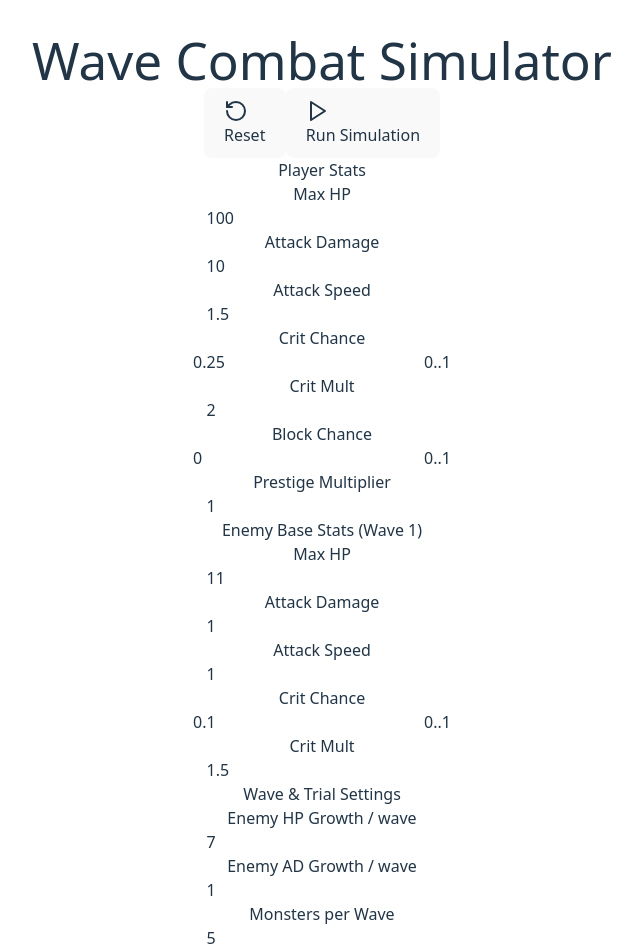
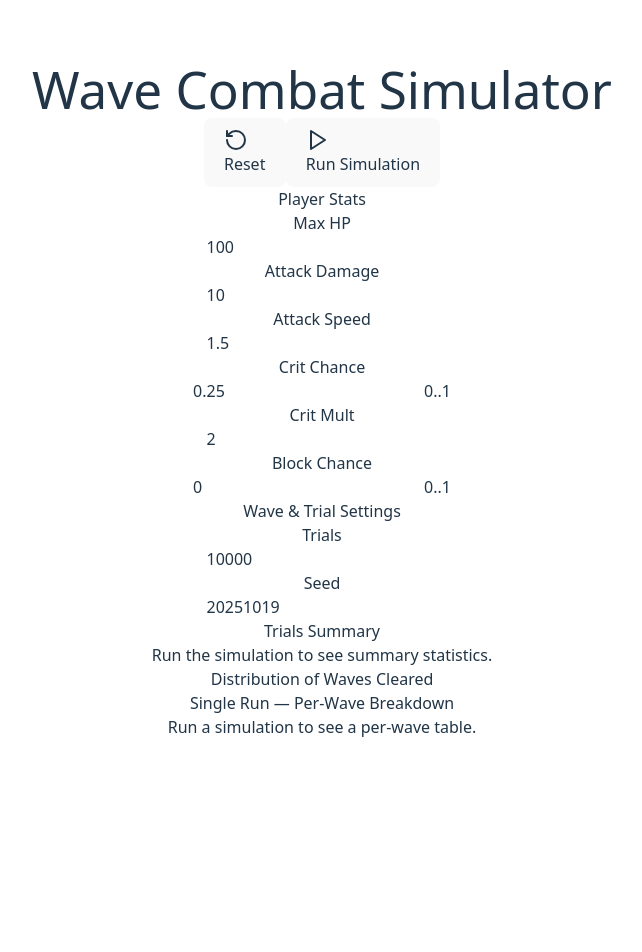
Before and after one commit to RParkerM/Obelisk-Miner-Event-Sim, a React (Vite) app: page / in a window 1280 px wide. Shown: the top 952 px of the page, without its empty margins (318-960 px from the left). After the commit the page ends 800 px from the top, so only its background shows below. Built offline with nearby package versions, Linux system fonts and the light colour scheme.

Commit message:
Updated defaults, hid unchangeable settings

```diff
--- a/src/components/ControlsPanel.tsx
+++ b/src/components/ControlsPanel.tsx
@@ -41,13 +41,13 @@ export function ControlsPanel({ player, setPlayer, enemy, setEnemy, settings, se
               onChange={(v) => setPlayer({ ...player, crit_mult: v })} />
             <NumberField id="p-bc" label="Block Chance" value={player.block_chance ?? 0}
               onChange={(v) => setPlayer({ ...player, block_chance: v })} suffix="0..1" />
-            <NumberField id="p-pre" label="Prestige Multiplier" value={settings.prestigeMult}
-              onChange={(v) => setSettings({ ...settings, prestigeMult: v })} />
+            {/* <NumberField id="p-pre" label="Prestige Multiplier" value={settings.prestigeMult}
+              onChange={(v) => setSettings({ ...settings, prestigeMult: v })} /> */}
           </div>
         </CardContent>
       </Card>
 
-      <Card className="shadow-sm mt-4">
+      {/* <Card className="shadow-sm mt-4">
         <CardHeader className="py-4"><CardTitle>Enemy Base Stats (Wave 1)</CardTitle></CardHeader>
         <CardContent className="pt-0">
           <div className="grid grid-cols-2 gap-3">
@@ -63,22 +63,22 @@ export function ControlsPanel({ player, setPlayer, enemy, setEnemy, settings, se
               onChange={(v) => setEnemy({ ...enemy, crit_mult: v })} />
           </div>
         </CardContent>
-      </Card>
+      </Card> */}
 
       <Card className="shadow-sm mt-4">
         <CardHeader className="py-4"><CardTitle>Wave & Trial Settings</CardTitle></CardHeader>
         <CardContent className="pt-0">
           <div className="grid grid-cols-2 gap-3">
-            <NumberField id="g-hp" label="Enemy HP Growth / wave" value={settings.growthHP}
+            {/* <NumberField id="g-hp" label="Enemy HP Growth / wave" value={settings.growthHP}
               onChange={(v) => setSettings({ ...settings, growthHP: v })} />
             <NumberField id="g-ad" label="Enemy AD Growth / wave" value={settings.growthAD}
               onChange={(v) => setSettings({ ...settings, growthAD: v })} />
             <NumberField id="m-pw" label="Monsters per Wave" value={settings.monstersPerWave}
-              onChange={(v) => setSettings({ ...settings, monstersPerWave: Math.max(1, Math.floor(v)) })} step={1} />
+              onChange={(v) => setSettings({ ...settings, monstersPerWave: Math.max(1, Math.floor(v)) })} step={1} /> */}
             <NumberField id="t-count" label="Trials" value={settings.trials}
               onChange={(v) => setSettings({ ...settings, trials: Math.max(1, Math.floor(v)) })} step={1} />
-            <NumberField id="t-max" label="Max Waves" value={settings.maxWaves}
-              onChange={(v) => setSettings({ ...settings, maxWaves: Math.max(1, Math.floor(v)) })} step={1} />
+            {/* <NumberField id="t-max" label="Max Waves" value={settings.maxWaves}
+              onChange={(v) => setSettings({ ...settings, maxWaves: Math.max(1, Math.floor(v)) })} step={1} /> */}
             <NumberField id="seed" label="Seed" value={settings.rngSeed}
               onChange={(v) => setSettings({ ...settings, rngSeed: Math.floor(v) })} step={1} />
           </div>
--- a/src/sim/defaults.ts
+++ b/src/sim/defaults.ts
@@ -11,10 +11,10 @@ export const DEFAULT_PLAYER: Combatant = {
 
 export const DEFAULT_ENEMY: Combatant = {
   max_hp: 11,
-  attack_damage: 1,
-  attack_speed: 1,
-  crit_chance: 0.1,
-  crit_mult: 1.5,
+  attack_damage: 3,
+  attack_speed: 0.82,
+  crit_chance: 0.01,
+  crit_mult: 1.05,
 };
 
 export const DEFAULT_SETTNGS: SimSettings = {
```
